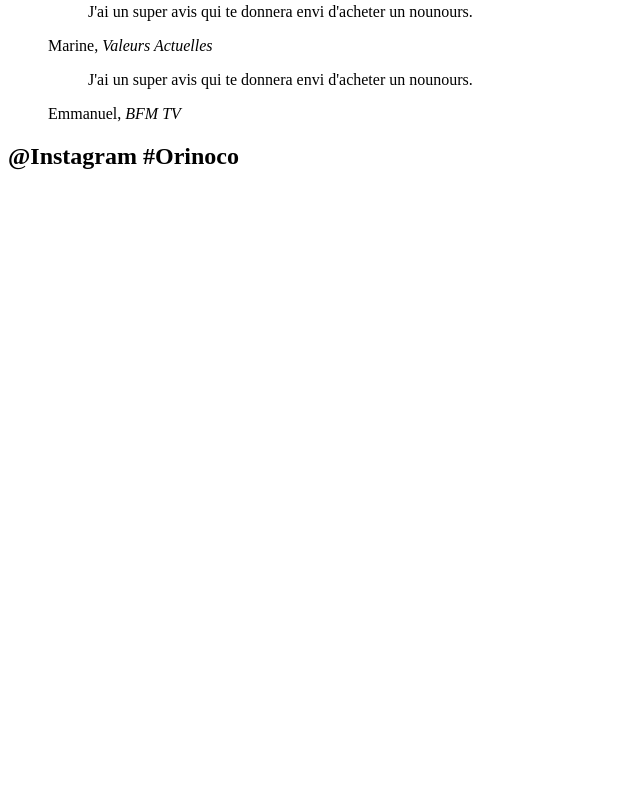
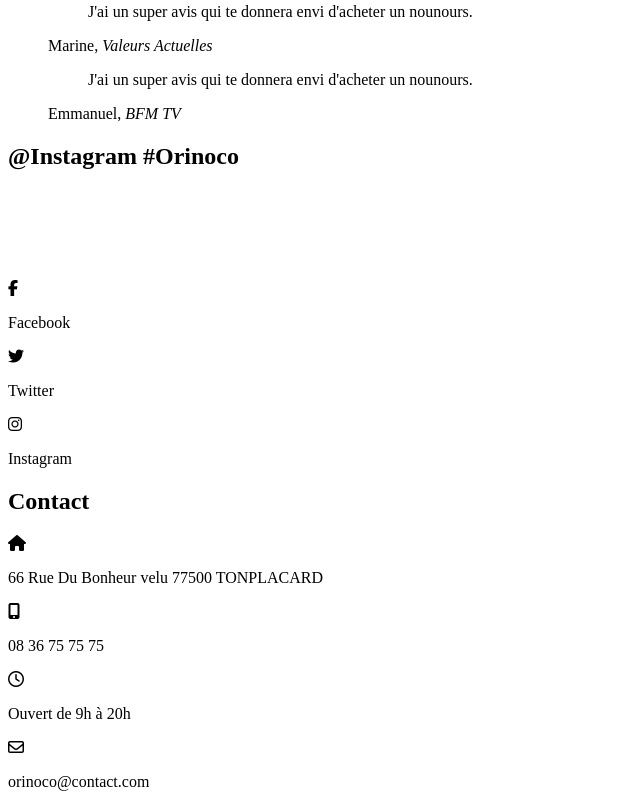
Before and after one commit to mobidikz/BednarekClement_5_01052010, a plain HTML site: page pages/index.html in a window 1280 px wide. Shown: the part 497-1304 px from the top of the page, without its empty margins (0-640 px from the left). Before the commit the page ends 800 px from the top, so only its background shows below. Drawn offline with Linux system fonts and the light colour scheme; no server answers.

Commit message:
:construction: Ajout de la structure html du footer et liens Font Awesome

```diff
--- a/pages/index.html
+++ b/pages/index.html
@@ -7,6 +7,10 @@
 	<meta name="description" content="Ours en peluche faits à la main">
     <meta name="viewport" content="width=device-width, initial-scale=1.0, viewport-fit=cover">
     <link rel="shortcut icon" type="image/png" href="/images/favicon.png">
+
+	<!-- Font Awesome -->
+	<link rel="preconnect" href="https://fonts.gstatic.com">
+	<script src="https://kit.fontawesome.com/e6ec01f946.js" crossorigin="anonymous"></script>
 
 
 
@@ -31,7 +35,7 @@
 					<li><a href="#index">Accueil</a></li>
 					<li><a href="#apropos">À propos</a></li>
 					<li><a href="#contact">Contact</a></li>
-					<li><a href="#panier">Pontact</a></li>
+					<li><a href="#panier">Panier</a></li>
 				</ul>
 			</nav>
 
@@ -67,80 +71,8 @@
 				<h2>
 					La famille Nounours 🐻
 				</h2>
-				<div id="results"></div>
-				<!-- <div class="container-products">
-					<div class="container-products_card">
-						<div class="container-products_card_img">
-						</div>
+				<div id="results"></div> <!-- Le js inject le html généré ici -->
 
-						<div class="container-products_card_name">
-							Nommignion
-						</div>
-
-						<div class="container-products_card_stars">
-							* * * * *
-						</div>
-
-						<div class="container-products_card_price">
-							120€
-						</div>
-
-					</div>
-
-					<div class="container-products_card">
-						<div class="container-products_card_img">
-						</div>
-
-						<div class="container-products_card_name">
-							Nommignion
-						</div>
-
-						<div class="container-products_card_stars">
-							* * * * *
-						</div>
-
-						<div class="container-products_card_price">
-							120€
-						</div>
-
-					</div>
-
-					<div class="container-products_card">
-						<div class="container-products_card_img">
-						</div>
-
-						<div class="container-products_card_name">
-							Nommignion
-						</div>
-
-						<div class="container-products_card_stars">
-							* * * * *
-						</div>
-
-						<div class="container-products_card_price">
-							120€
-						</div>
-
-					</div>
-
-					<div class="container-products_card">
-						<div class="container-products_card_img">
-						</div>
-
-						<div class="container-products_card_name">
-							Nommignion
-						</div>
-
-						<div class="container-products_card_stars">
-							* * * * *
-						</div>
-
-						<div class="container-products_card_price">
-							120€
-						</div>
-
-					</div>
-				</div> -->
 
 			</section>
 
@@ -294,7 +226,70 @@
 		</main>
 
 		<footer>
+			<div class="container-social">
+				<div class="logo">
 
+				</div>
+
+				<a class="container-social_link">
+					<i class="fab fa-facebook-f"></i>
+					<p>
+						Facebook
+					</p>
+				</a>
+
+				<a class="container-social_link">
+					<i class="fab fa-twitter"></i>
+					<p>
+						Twitter
+					</p>
+				</a>
+
+				<a class="container-social_link">
+					<i class="fab fa-instagram"></i>
+					<p>
+						Instagram
+					</p>
+				</a>
+			</div>
+
+			<section class="container-contact">
+				<h2>
+					Contact
+				</h2>
+
+				<div class="container-contact_line"></div>
+					<i class="fas fa-home"></i>
+					<p>
+						66 Rue Du Bonheur velu
+						77500 TONPLACARD
+					</p>
+				</div>
+
+				<div class="container-contact_line"></div>
+					<i class="fas fa-mobile-alt"></i>
+					<p>
+						08 36 75 75 75
+					</p>
+				</div>
+
+				<div class="container-contact_line"></div>
+					<i class="far fa-clock"></i>
+					<p>
+						Ouvert de 9h à 20h
+					</p>
+				</div>
+
+				<div class="container-contact_line"></div>
+					<i class="far fa-envelope"></i>
+					<p>
+						orinoco@contact.com
+					</p>
+				</div>
+
+
+
+			</section>
 		</footer>
 	</div>
 	<script src="/js/fonctions.js"></script>
```
Also changed, not shown: js/produit.js (+7 -1 lines).
